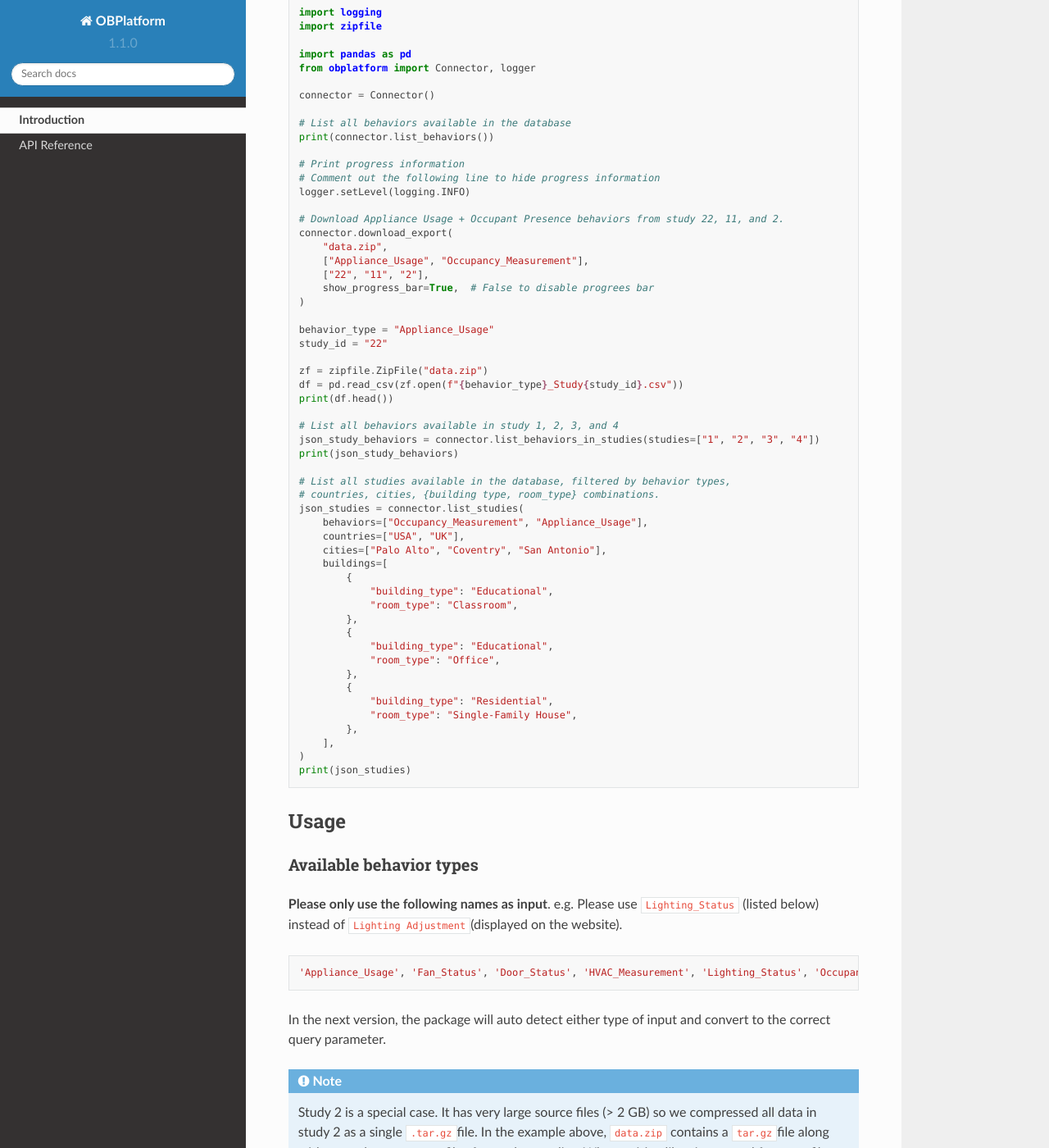
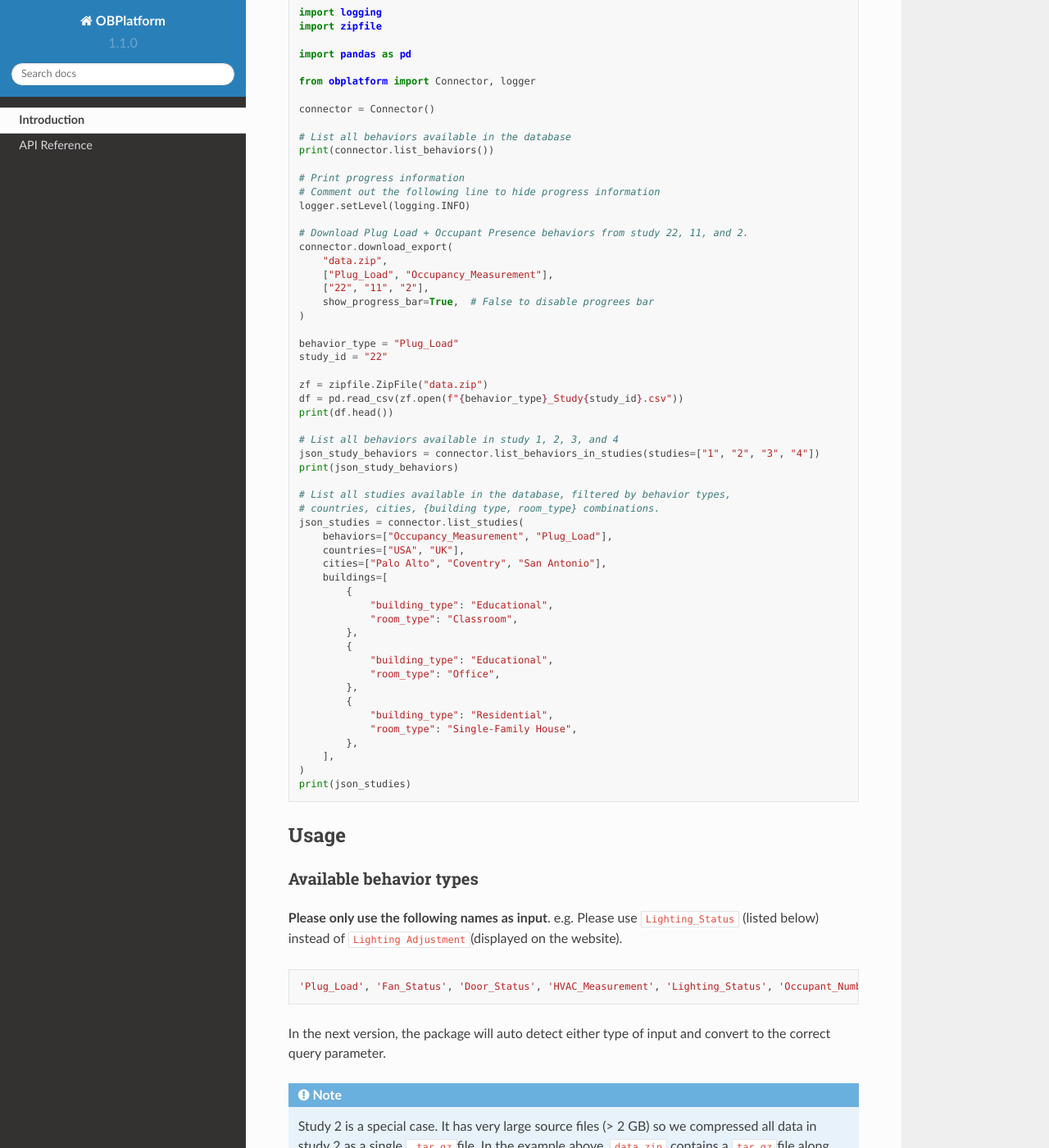
Before and after one commit to umonaca/obplatform, a Sphinx documentation site: the page built from docs/index.rst, in a window 1280 px wide and 1400 px high, scrolled down 1638 px. Shown: the whole window at 82% size. Built offline with Sphinx 7.4.7 and the Read the Docs theme 2.0.0, drawn with Linux system fonts in a browser that asks for light colours; some of the changed text lies outside the part shown.

Commit message:
data: rename Appliance Usage to Plug Load

```diff
--- a/docs/example/download.py
+++ b/docs/example/download.py
@@ -14,15 +14,15 @@ print(connector.list_behaviors())
 # Comment out the following line to hide progress information
 logger.setLevel(logging.INFO)
 
-# Download Appliance Usage + Occupant Presence behaviors from study 22, 11, and 2.
+# Download Plug Load + Occupant Presence behaviors from study 22, 11, and 2.
 connector.download_export(
     "data.zip",
-    ["Appliance_Usage", "Occupancy_Measurement"],
+    ["Plug_Load", "Occupancy_Measurement"],
     ["22", "11", "2"],
     show_progress_bar=True,  # False to disable progrees bar
 )
 
-behavior_type = "Appliance_Usage"
+behavior_type = "Plug_Load"
 study_id = "22"
 
 zf = zipfile.ZipFile("data.zip")
@@ -36,7 +36,7 @@ print(json_study_behaviors)
 # List all studies available in the database, filtered by behavior types,
 # countries, cities, {building type, room_type} combinations.
 json_studies = connector.list_studies(
-    behaviors=["Occupancy_Measurement", "Appliance_Usage"],
+    behaviors=["Occupancy_Measurement", "Plug_Load"],
     countries=["USA", "UK"],
     cities=["Palo Alto", "Coventry", "San Antonio"],
     buildings=[
--- a/docs/index.rst
+++ b/docs/index.rst
@@ -101,6 +101,7 @@ Example
    import zipfile
 
    import pandas as pd
+
    from obplatform import Connector, logger
 
    connector = Connector()
@@ -112,15 +113,15 @@ Example
    # Comment out the following line to hide progress information
    logger.setLevel(logging.INFO)
 
-   # Download Appliance Usage + Occupant Presence behaviors from study 22, 11, and 2.
+   # Download Plug Load + Occupant Presence behaviors from study 22, 11, and 2.
    connector.download_export(
        "data.zip",
-       ["Appliance_Usage", "Occupancy_Measurement"],
+       ["Plug_Load", "Occupancy_Measurement"],
        ["22", "11", "2"],
        show_progress_bar=True,  # False to disable progrees bar
    )
 
-   behavior_type = "Appliance_Usage"
+   behavior_type = "Plug_Load"
    study_id = "22"
 
    zf = zipfile.ZipFile("data.zip")
@@ -134,7 +135,7 @@ Example
    # List all studies available in the database, filtered by behavior types,
    # countries, cities, {building type, room_type} combinations.
    json_studies = connector.list_studies(
-       behaviors=["Occupancy_Measurement", "Appliance_Usage"],
+       behaviors=["Occupancy_Measurement", "Plug_Load"],
        countries=["USA", "UK"],
        cities=["Palo Alto", "Coventry", "San Antonio"],
        buildings=[
@@ -166,7 +167,7 @@ Available behavior types
 
 ::
 
-   'Appliance_Usage', 'Fan_Status', 'Door_Status', 'HVAC_Measurement', 'Lighting_Status', 'Occupant_Number', 'Occupancy_Measurement', 'Other_HeatWave', 'Other_Role of habits in consumption', 'Other_IAQ in Affordable Housing', 'Shading_Status', 'Window_Status'
+   'Plug_Load', 'Fan_Status', 'Door_Status', 'HVAC_Measurement', 'Lighting_Status', 'Occupant_Number', 'Occupancy_Measurement', 'Other_HeatWave', 'Other_Role of habits in consumption', 'Other_IAQ in Affordable Housing', 'Shading_Status', 'Window_Status'
 
 In the next version, the package will auto detect either type of input
 and convert to the correct query parameter.
@@ -203,6 +204,11 @@ Changelog
    -  Added endpoint to query available studies based on (behaviors,
       countries, cities, (building type + room type))
 
+-  2021-12-10:
+
+   -  Breaking change: renamed Appliance Usage to Plug Load on the
+      server end. The example code has been changed accordingly.
+
 API Reference
 -------------
 
```
Also changed, not shown: README.md (+9 -5 lines), README.rst (+11 -5 lines).
